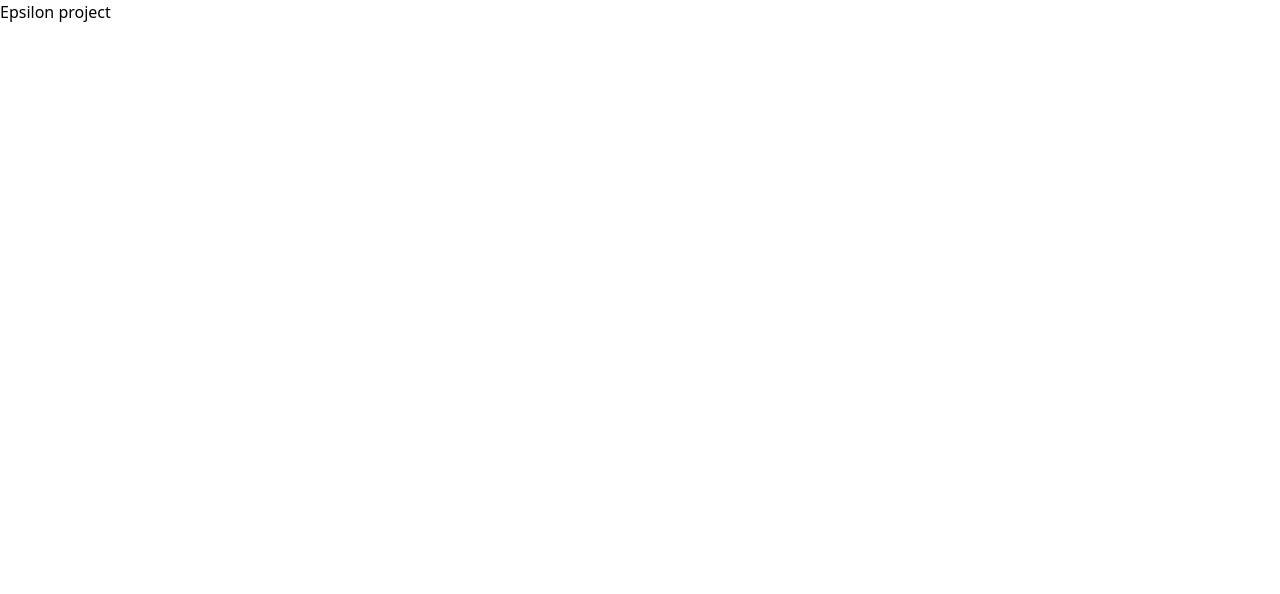
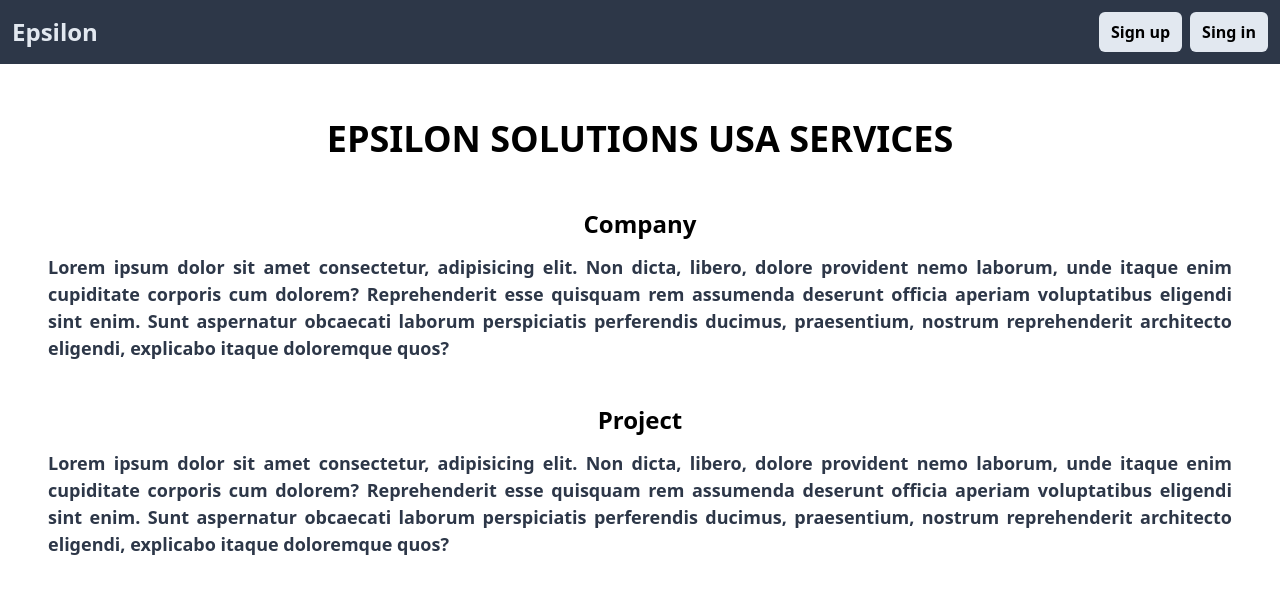
Before and after one commit to alamariful1727/epsilon, a React (Create React App) app: page / in a window 1280 px wide. Shown: the top 594 px of the page. Built offline with nearby package versions, Linux system fonts and the light colour scheme.

Commit message:
Router setup done

```diff
--- a/src/App.tsx
+++ b/src/App.tsx
@@ -1,7 +1,27 @@
 import React from 'react';
+import { BrowserRouter as Router, Route, Switch } from 'react-router-dom';
+import { Navbar } from './components/navbar';
+import { Home } from './pages/home';
+import { NoMatch } from './pages/NoMatch';
+import { Signin } from './pages/signin';
+import { Signup } from './pages/signup';
 
 const App = () => {
-  return <div>Epsilon project</div>;
+  return (
+    <Router>
+      <Navbar />
+      <div className="antialiased">
+        <Switch>
+          <Route exact path="/" component={Home} />
+          <Route exact path="/signin" component={Signin} />
+          <Route exact path="/signup" component={Signup} />
+          <Route path="*">
+            <NoMatch />
+          </Route>
+        </Switch>
+      </div>
+    </Router>
+  );
 };
 
 export default App;
--- /dev/null
+++ b/src/components/navbar.tsx
@@ -0,0 +1,37 @@
+import React, { useEffect, useState } from 'react';
+import { NavLink, useLocation } from 'react-router-dom';
+
+export const Navbar = () => {
+  const location = useLocation();
+  const [isLogin, setIsLogin] = useState<boolean>(false);
+
+  // TODO: Use a logic for Global State
+  useEffect(() => {
+    setIsLogin(location.pathname.split('/')[1] === 'dashboard');
+  }, [location.pathname]);
+
+  return (
+    <div className="flex justify-between items-center bg-gray-800 px-3 py-3">
+      <NavLink exact to="/">
+        <h6 className="font-bold text-2xl text-gray-300">Epsilon</h6>
+      </NavLink>
+
+      <div className="flex justify-between items-center space-x-2">
+        {isLogin ? (
+          <NavLink exact to="/" className="block">
+            <button className="bg-gray-300 font-semibold px-3 py-2 rounded-md hover:bg-gray-400">Logout</button>
+          </NavLink>
+        ) : (
+          <>
+            <NavLink exact to="/signup" className="block">
+              <button className="bg-gray-300 font-semibold px-3 py-2 rounded-md hover:bg-gray-400">Sign up</button>
+            </NavLink>
+            <NavLink exact to="/signin" className="block">
+              <button className="bg-gray-300 font-semibold px-3 py-2 rounded-md hover:bg-gray-400">Sing in</button>
+            </NavLink>
+          </>
+        )}
+      </div>
+    </div>
+  );
+};
--- /dev/null
+++ b/src/pages/NoMatch/index.tsx
@@ -0,0 +1,14 @@
+import React from 'react';
+import { useLocation } from 'react-router-dom';
+
+export const NoMatch = () => {
+  let location = useLocation();
+
+  return (
+    <div className="p-12">
+      <h2 className="font-semibold text-red-600">
+        No match for <code>{location.pathname}</code>
+      </h2>
+    </div>
+  );
+};
--- /dev/null
+++ b/src/pages/home/index.tsx
@@ -0,0 +1,28 @@
+import React from 'react';
+
+export const Home = () => {
+  return (
+    <div className="flex flex-col space-y-10 items-center text-justify p-12">
+      <h1 className="text-4xl font-semibold">EPSILON SOLUTIONS USA SERVICES</h1>
+
+      <div>
+        <h1 className="text-2xl font-semibold text-center mb-3">Company</h1>
+        <p className="text-lg font-semibold text-gray-800">
+          Lorem ipsum dolor sit amet consectetur, adipisicing elit. Non dicta, libero, dolore provident nemo laborum,
+          unde itaque enim cupiditate corporis cum dolorem? Reprehenderit esse quisquam rem assumenda deserunt officia
+          aperiam voluptatibus eligendi sint enim. Sunt aspernatur obcaecati laborum perspiciatis perferendis ducimus,
+          praesentium, nostrum reprehenderit architecto eligendi, explicabo itaque doloremque quos?
+        </p>
+      </div>
+      <div>
+        <h1 className="text-2xl font-semibold text-center mb-3">Project</h1>
+        <p className="text-lg font-semibold text-gray-800">
+          Lorem ipsum dolor sit amet consectetur, adipisicing elit. Non dicta, libero, dolore provident nemo laborum,
+          unde itaque enim cupiditate corporis cum dolorem? Reprehenderit esse quisquam rem assumenda deserunt officia
+          aperiam voluptatibus eligendi sint enim. Sunt aspernatur obcaecati laborum perspiciatis perferendis ducimus,
+          praesentium, nostrum reprehenderit architecto eligendi, explicabo itaque doloremque quos?
+        </p>
+      </div>
+    </div>
+  );
+};
--- /dev/null
+++ b/src/pages/signin/index.tsx
@@ -0,0 +1,31 @@
+import { TextField } from '@material-ui/core';
+import React from 'react';
+import { NavLink, useHistory } from 'react-router-dom';
+
+export const Signin = () => {
+  const history = useHistory();
+  const handleSubmit = (event: React.FormEvent<HTMLFormElement>) => {
+    event.preventDefault();
+    history.push('/dashboard');
+  };
+
+  return (
+    <div className="flex flex-col items-center p-12">
+      <h1 className="text-2xl font-semibold">Sign in</h1>
+      <div className="max-w-lg">
+        <form onSubmit={handleSubmit}>
+          <TextField name="email" label="Email" fullWidth />
+          <TextField name="password" label="Password" fullWidth />
+          <div className="flex justify-between items-center my-6">
+            <button className="bg-gray-800 text-white font-semibold rounded-md hover:bg-gray-900 px-3 py-2">
+              Sign in
+            </button>
+            <NavLink exact to="/signup" className="text-gray-800 font-semibold">
+              Sing up here !!
+            </NavLink>
+          </div>
+        </form>
+      </div>
+    </div>
+  );
+};
--- /dev/null
+++ b/src/pages/signup/index.tsx
@@ -0,0 +1,36 @@
+import { TextField } from '@material-ui/core';
+import React from 'react';
+import { NavLink, useHistory } from 'react-router-dom';
+
+export const Signup = () => {
+  const history = useHistory();
+  const handleSubmit = (event: React.FormEvent<HTMLFormElement>) => {
+    event.preventDefault();
+    history.push('/dashboard');
+  };
+
+  return (
+    <div className="flex flex-col items-center p-12">
+      <h1 className="text-2xl font-semibold">Sign up</h1>
+      <div className="max-w-lg">
+        <form onSubmit={handleSubmit}>
+          <TextField name="firstName" label="First Name" fullWidth />
+          <TextField name="lastName" label="Last Name" fullWidth />
+          <TextField name="email" label="Email" fullWidth />
+          <TextField name="password" label="Password" fullWidth />
+          <div className="flex justify-between items-center my-6">
+            <button
+              className="bg-gray-800 text-white font-semibold rounded-md hover:bg-gray-900 px-3 py-2"
+              type="submit"
+            >
+              Sign up
+            </button>
+            <NavLink exact to="/signin" className="text-gray-800 font-semibold">
+              Already have an account ?
+            </NavLink>
+          </div>
+        </form>
+      </div>
+    </div>
+  );
+};
```
